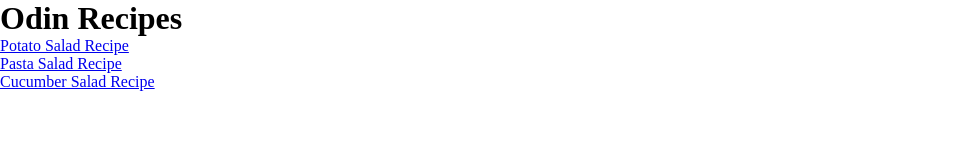
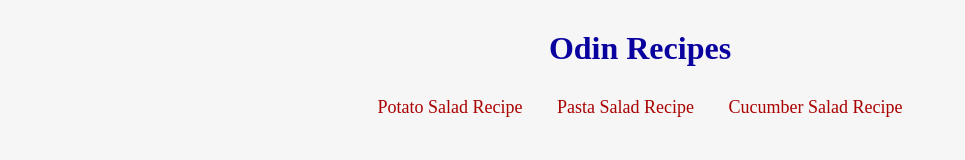
Before and after one commit to Villa116/odin-recipes, a plain HTML site: page index.html in a window 1280 px wide. Shown: the whole page, without its empty margins (0-965 px from the left). Drawn offline with Linux system fonts and the light colour scheme.

Commit message:
fix: complete the styling of the index page
Add style to body, h1, ul, li and a tags.

```diff
--- a/styles.css
+++ b/styles.css
@@ -15,3 +15,37 @@
     margin: 0;
     padding: 0;
 }
+
+body {
+    background-color: #f7f6f6;
+    font-family: 'Times New Roman', Times, serif;
+    font-size: 16px;
+    color: #000;
+}
+
+h1 {
+    margin: 30px 0;
+    text-align: center;
+    color: #0a029f;
+}
+
+ul {
+    text-align: center;
+    font-size: 18px;
+    margin: 30px 0;
+}
+
+li {
+    display: inline-block;
+    padding: 0 15px;
+}
+
+a {
+    text-decoration: none;
+    color: #a90202;
+}
+
+a:hover {
+    text-decoration: underline;
+    color: #f92222;
+}
```
